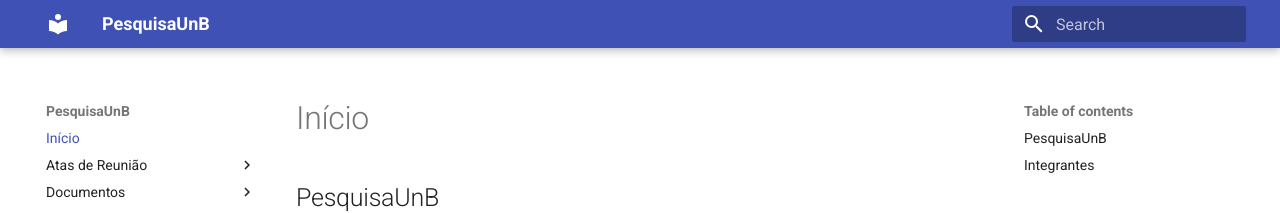
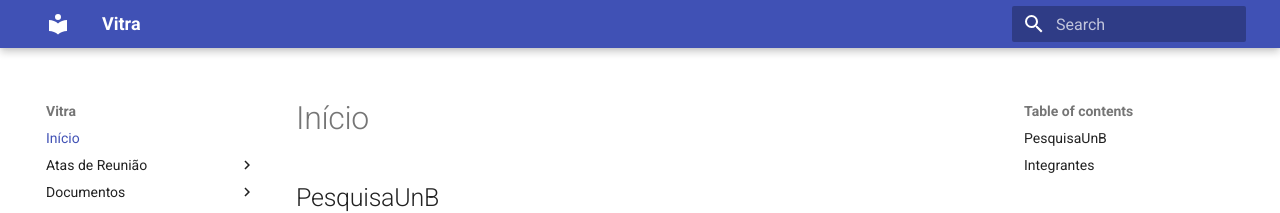
Before and after one commit to FGA0138-MDS-Ajax/2025.2-Fuxi, an MkDocs documentation site: the page built from docs/index.md, in a window 1280 px wide. Shown: the top 213 px of the page. Built offline with MkDocs 1.6.1 and Material for MkDocs 9.7.7, drawn with Linux system fonts in a browser that asks for light colours.

Commit message:
docs: troca do nome projeto

```diff
--- a/mkdocs.yml
+++ b/mkdocs.yml
@@ -1,4 +1,4 @@
-site_name: PesquisaUnB
+site_name: Vitra
 
 nav:
   - Início: "index.md"
```
